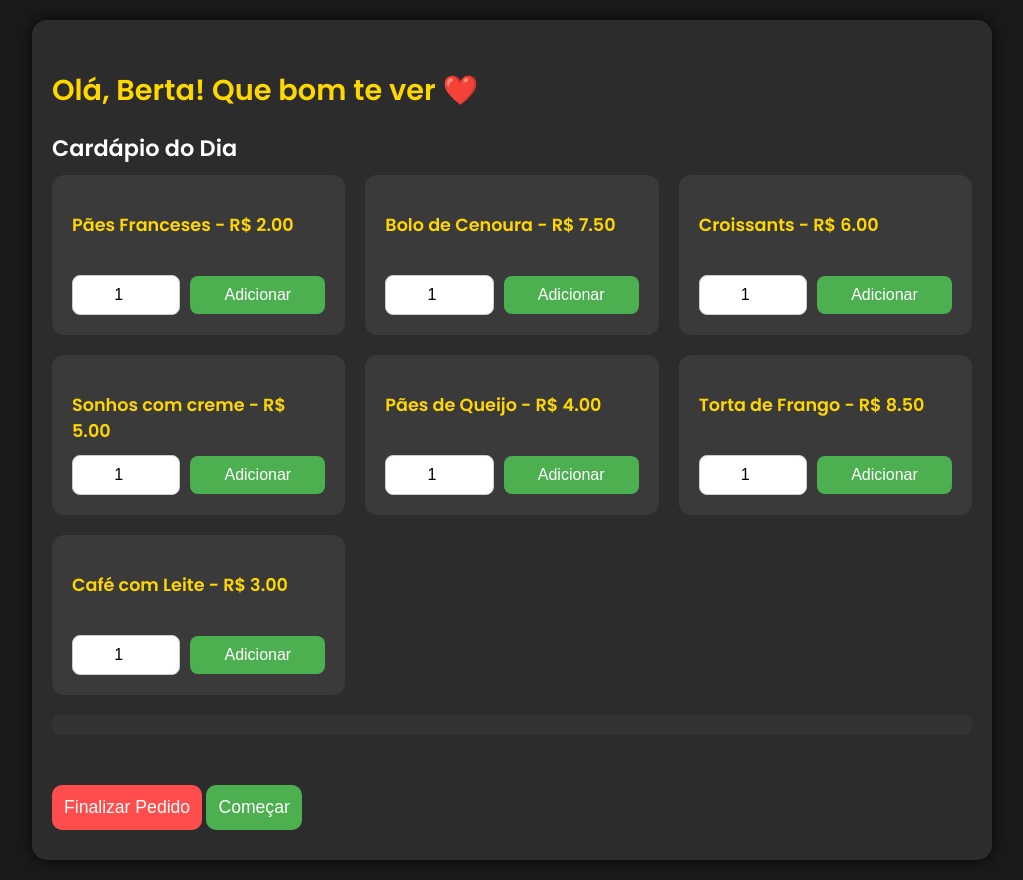
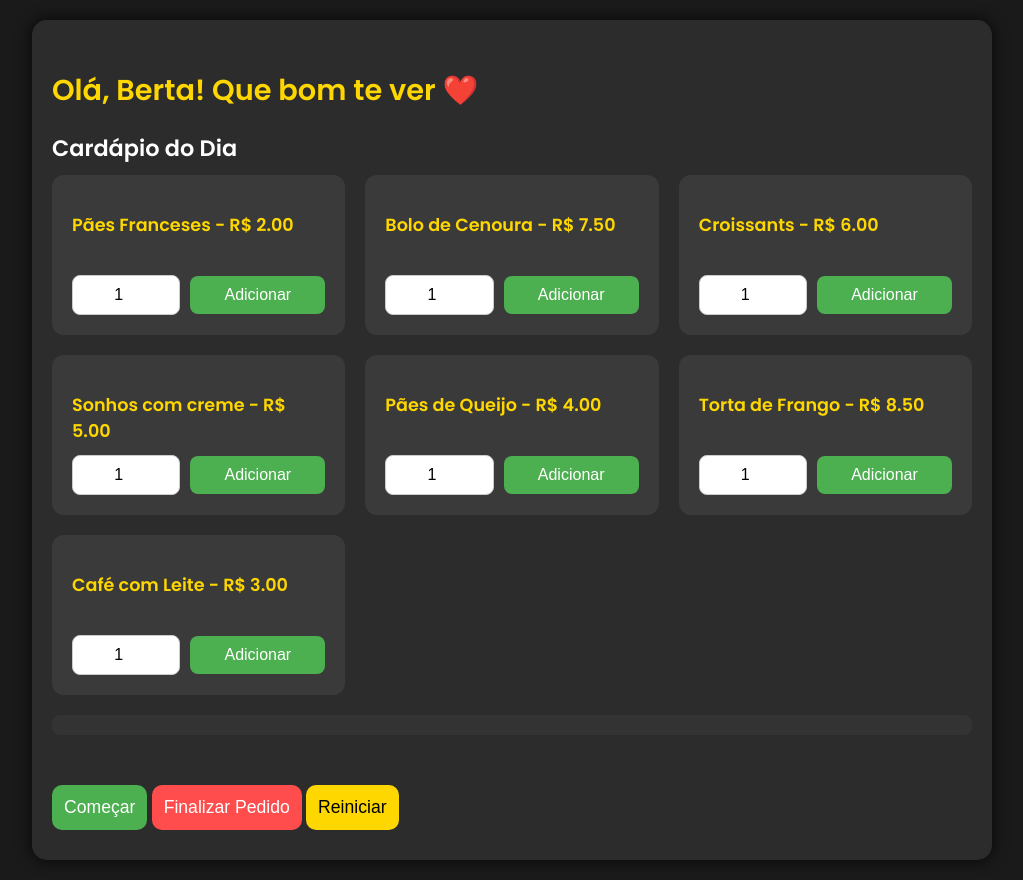
Before and after one commit to elizianeandreia/projeto_padaria, a plain HTML site: page index.html in a window 1280 px wide. Shown: the whole page, without its empty margins (128-1151 px from the left). Drawn offline with Linux system fonts and the light colour scheme.

Commit message:
Alterações

```diff
--- a/index.html
+++ b/index.html
@@ -17,9 +17,12 @@
 
     <div id="chat" aria-live="polite"></div>
 
-    <button onclick="handleOption('Finalizar pedido')" class="finalizar-btn">Finalizar Pedido</button>
 
     <button id="start" class="start-btn">Começar</button>
+
+      <button onclick="handleOption('Finalizar pedido')" class="finalizar-btn">Finalizar Pedido</button>
+
+    <button id="reset" class="reiniciar-btn">Reiniciar</button>
   </main>
 
   <script src="script.js"></script>
```
